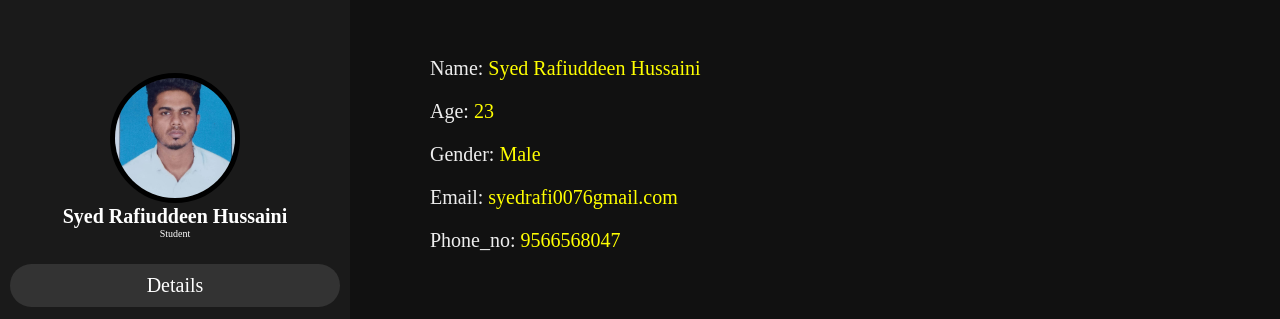
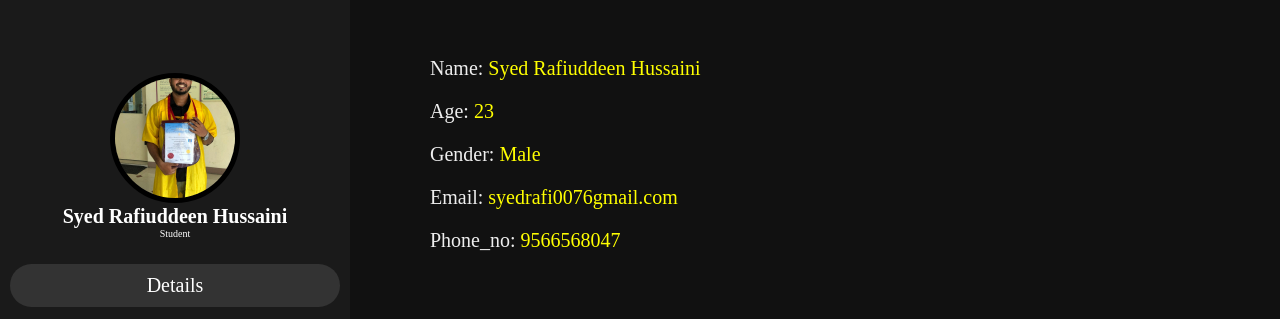
Before and after one commit to Rafyan46/Rafyan.github.in, a plain HTML site: page index.html in a window 1280 px wide. Shown: the part 111-430 px from the top of the page. Drawn offline with Linux system fonts and the light colour scheme.

Commit message:
Update index.html

```diff
--- a/index.html
+++ b/index.html
@@ -10,7 +10,7 @@
 <body>
     <header>
        <div class="user">
-       <img src="Passportsize photo.jpeg">
+       <img src="./Rafi convocation.jpeg">
        <h5 class="nm">Syed Rafiuddeen Hussaini</h5>
        <p class="jb">Student</p>
        </div>
```
